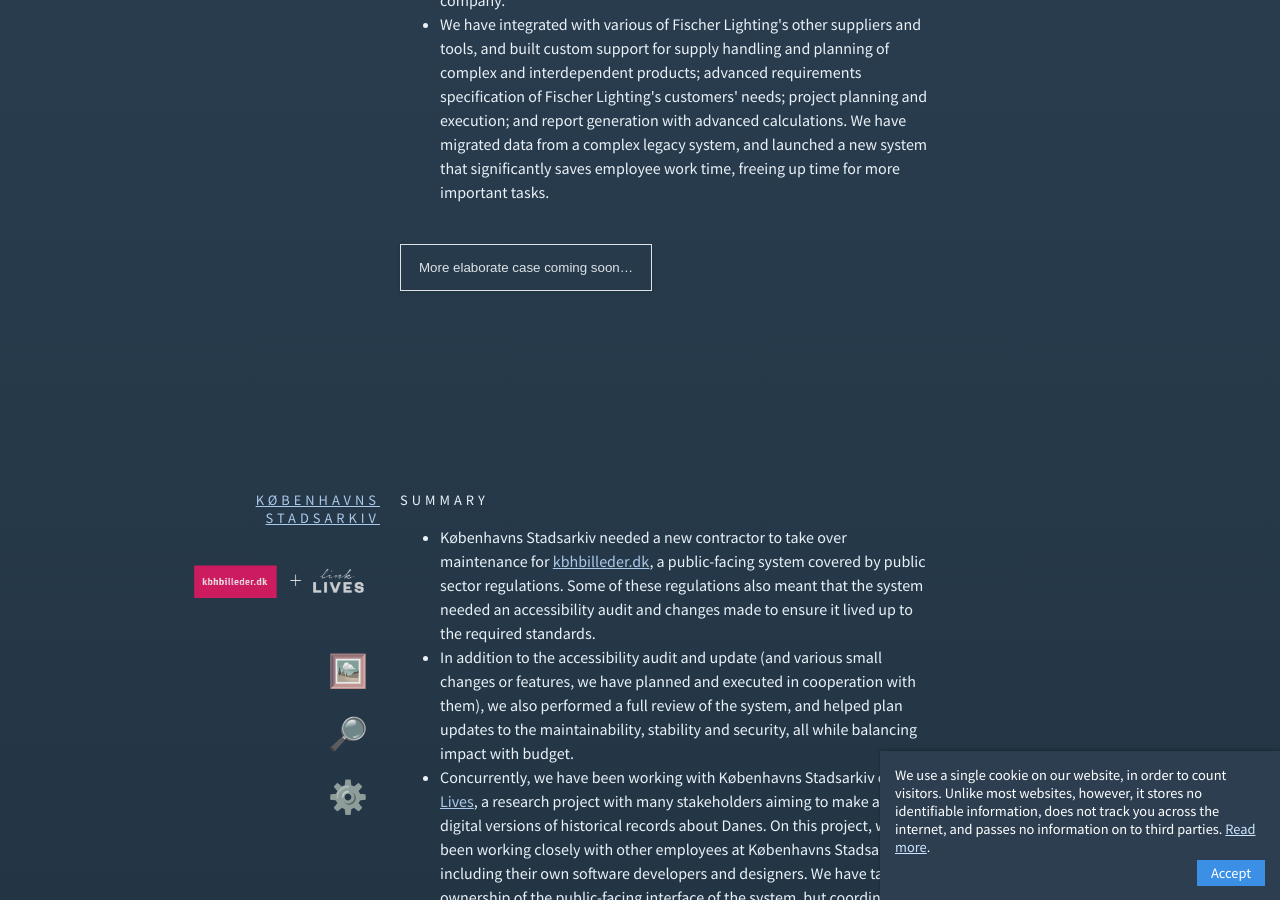
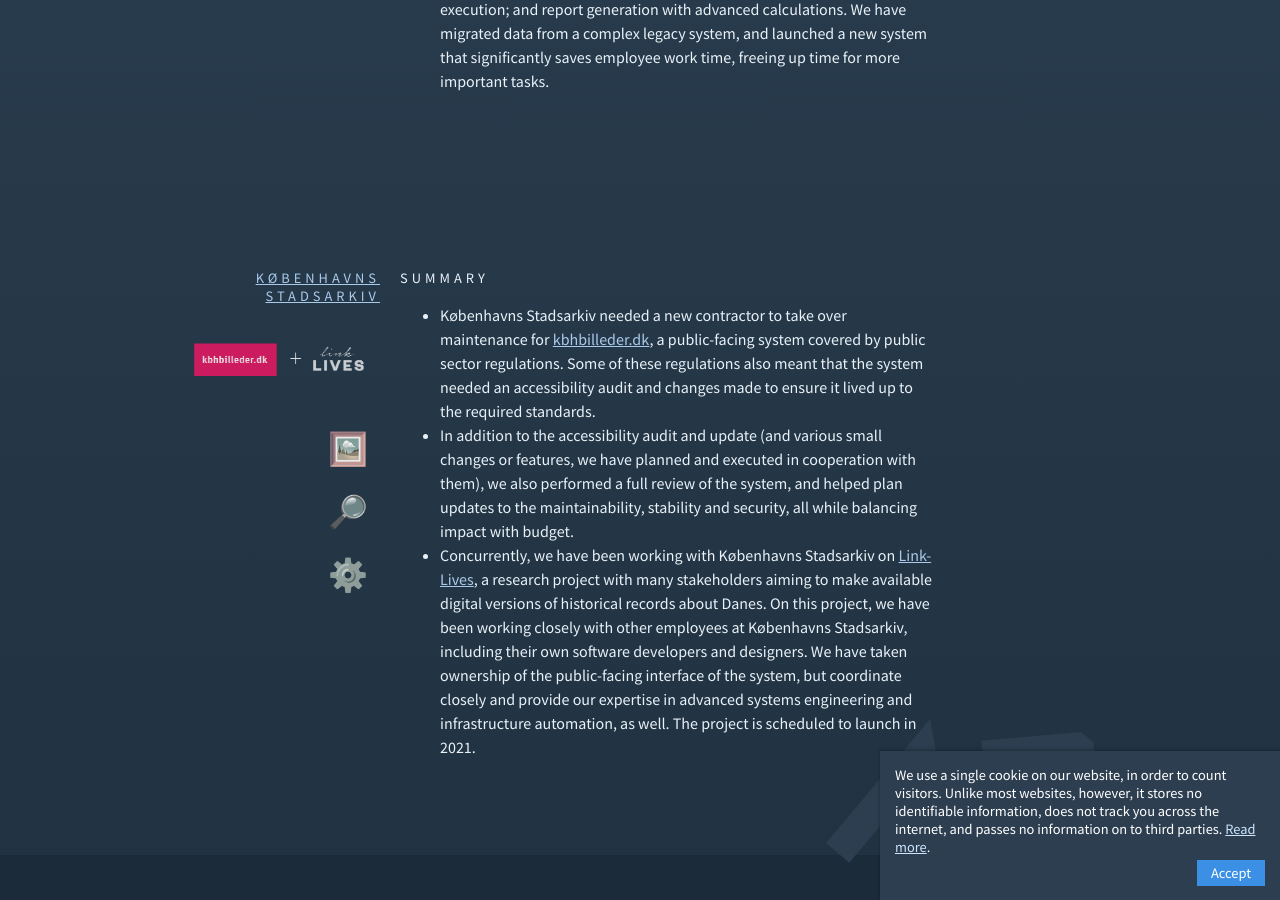
Before and after one commit to derangeddk/deranged.dk, a Jekyll site: the page built from cases/index.html, in a window 1280 px wide and 900 px high, scrolled down 2020 px. Built offline with Jekyll 4.4.1, drawn with Linux system fonts in a browser that asks for light colours; some of the changed text lies outside the part shown.

Commit message:
Remove "more coming soon" stuff

```diff
--- a/cases/index.html
+++ b/cases/index.html
@@ -227,7 +227,6 @@
                     We also coordinated between several of Marmar's other suppliers and were instrumental in ensuring the success of a migration of a logistics integration for the entire business (both B2B and webshop).</li>
                 </li>
             </ul>
-            <button disabled class="case__read-more">More elaborate case coming soon&hellip;</button>
         </div>
     </div>
 
@@ -262,7 +261,6 @@
                     We have integrated with various of Fischer Lighting's other suppliers and tools, and built custom support for supply handling and planning of complex and interdependent products; advanced requirements specification of Fischer Lighting's customers' needs; project planning and execution; and report generation with advanced calculations. We have migrated data from a complex legacy system, and launched a new system that significantly saves employee work time, freeing up time for more important tasks.
                 </li>
             </ul>
-            <button disabled class="case__read-more">More elaborate case coming soon&hellip;</button>
         </div>
     </div>
 
@@ -291,7 +289,6 @@
                     Concurrently, we have been working with Københavns Stadsarkiv on <a href="https://link-lives.dk/" target="_blank" rel="noopener">Link-Lives</a>, a research project with many stakeholders aiming to make available digital versions of historical records about Danes. On this project, we have been working closely with other employees at Københavns Stadsarkiv, including their own software developers and designers. We have taken ownership of the public-facing interface of the system, but coordinate closely and provide our expertise in advanced systems engineering and infrastructure automation, as well. The project is scheduled to launch in 2021.
                 </li>
             </ul>
-            <button disabled class="case__read-more">More elaborate case coming soon&hellip;</button>
         </div>
     </div>
 </section>
```
